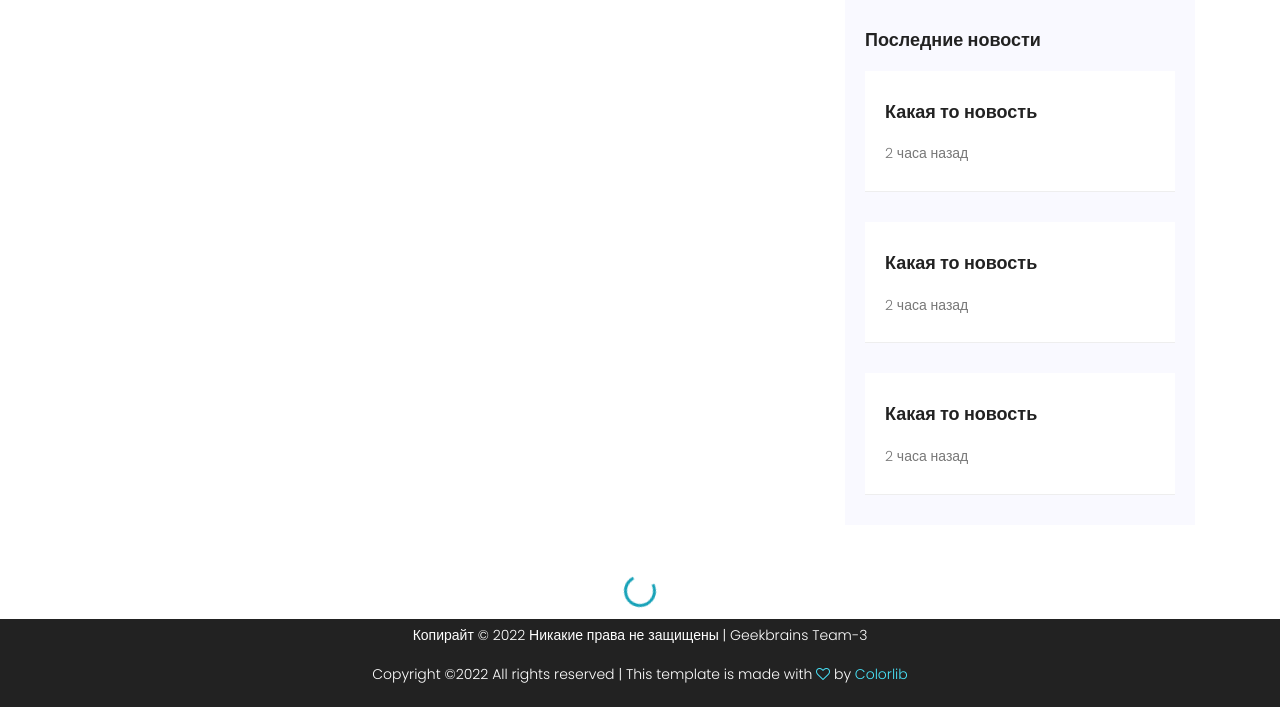
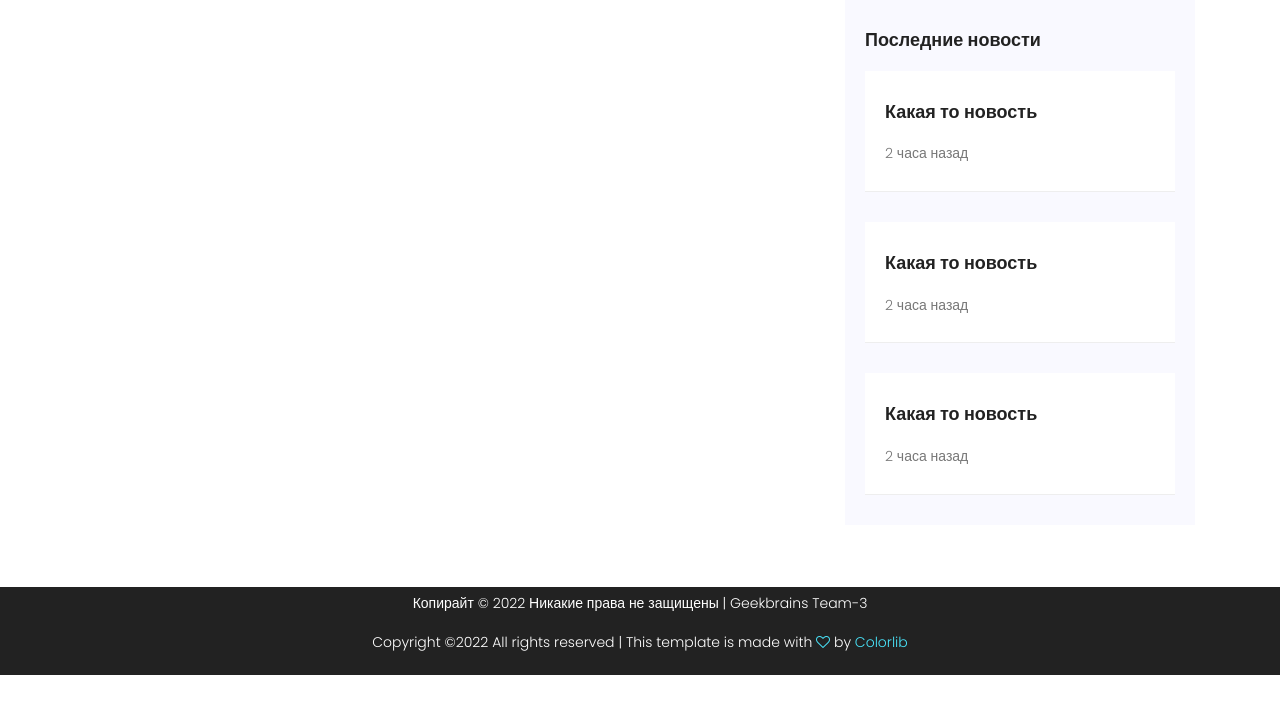
Before and after one commit to ruchej/gb_hh, a Django app: page /blog/ in a window 1280 px wide. Shown: the part 332-1039 px from the top of the page. After the commit the page ends 1007 px from the top, so only its background shows below. Run offline with Django 4.2, Linux system fonts and the light colour scheme; data that the repository does not hold is empty; parts of the project's set-up code (start-up, migrations or seed data) failed here and were passed over; some libraries are stand-ins or nearby versions.

Commit message:
fixed spinning bug

```diff
--- a/hh/templates/base.html
+++ b/hh/templates/base.html
@@ -79,7 +79,7 @@
         <a class="infinite-more-link" href="?page={{ page_obj.next_page_number }}"></a>
     {% endif %}
     <div class="d-flex justify-content-center">
-        <div class="spinner-border text-info"></div>
+        <div class="spinner-border text-info" style="display: none"></div>
     </div>
 
     <footer class="footer-area section-gap">
```
